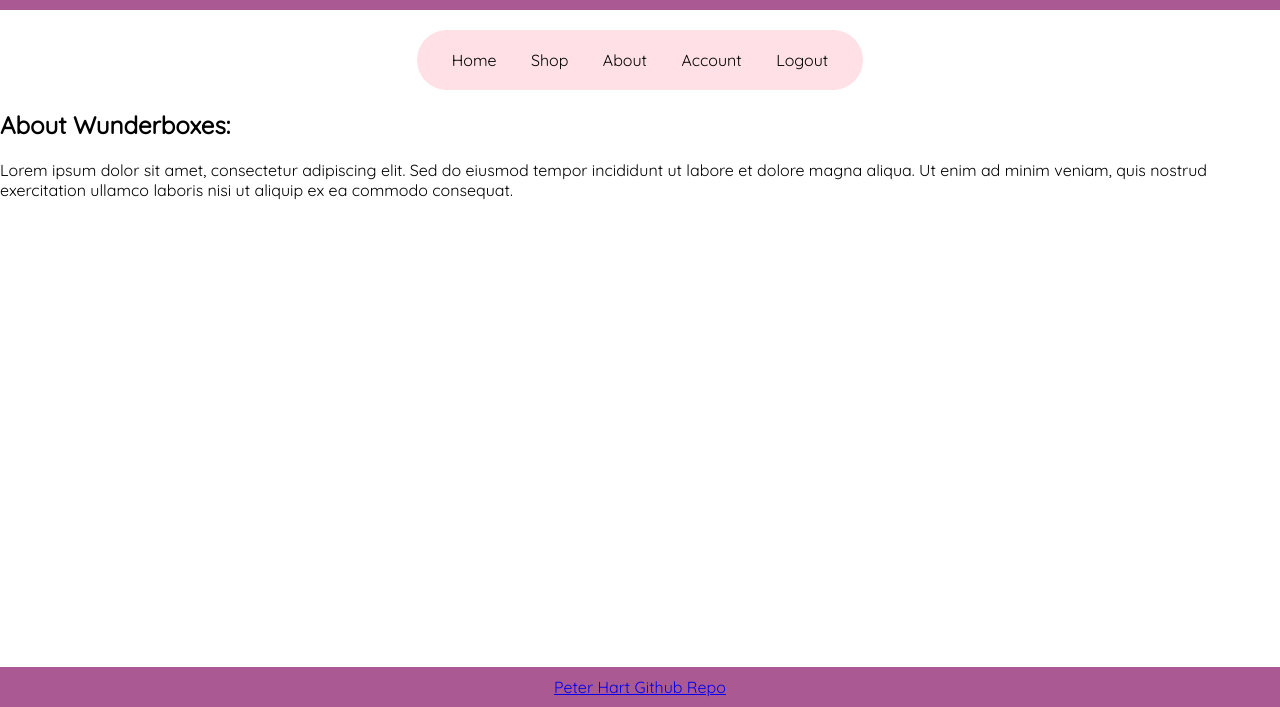
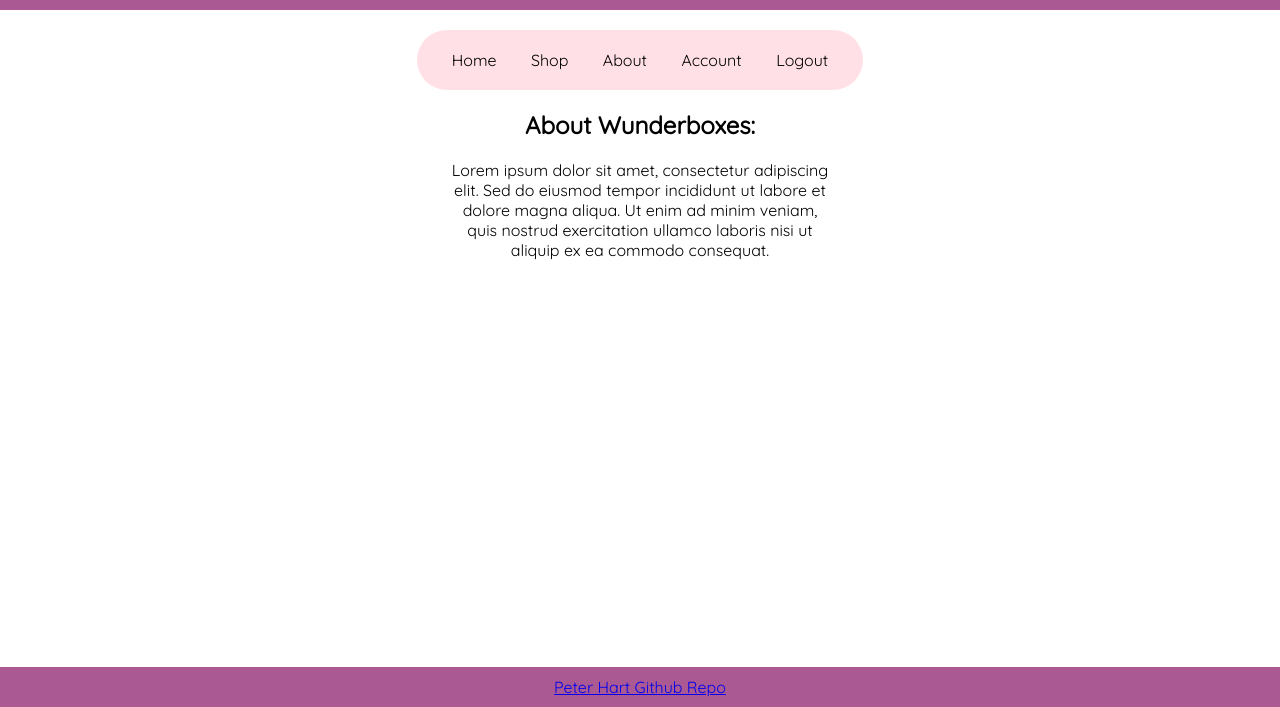
Before and after one commit to kozakhart/startup, a plain HTML site: page about.html in a window 1280 px wide. Shown: the part 93-800 px from the top of the page. Drawn offline with Linux system fonts and the light colour scheme.

Commit message:
finished about page

```diff
--- a/about.html
+++ b/about.html
@@ -19,10 +19,12 @@
             <a href="login.html">Logout</a>
         </nav>
     </div>
-    <div>
+    <div class="about-container">
         <h2>About Wunderboxes:</h2>
+        <div class="about-content">
         <p>Lorem ipsum dolor sit amet, consectetur adipiscing elit. Sed do eiusmod tempor incididunt ut labore et dolore magna aliqua. Ut enim ad minim veniam,
             quis nostrud exercitation ullamco laboris nisi ut aliquip ex ea commodo consequat.</p>
+        </div>
     </div>
     <footer>
         <a href="https://github.com/kozakhart/startup.git">Peter Hart Github Repo</a>
--- a/main.css
+++ b/main.css
@@ -27,6 +27,13 @@
     text-align: center;
 }
 
+.about-container {
+    text-align: center;
+}
+.about-content {
+    max-width: 30vw;
+    margin: 0 auto;
+}
 .form-group input[type="submit"] {
     background-color: #32e0c9;
     border: none;
```
